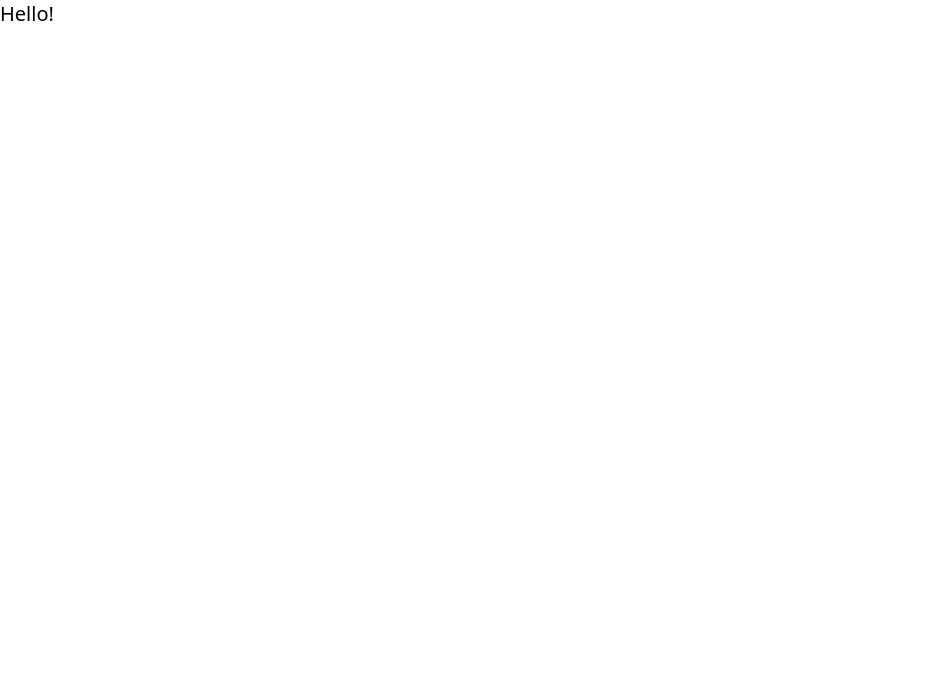
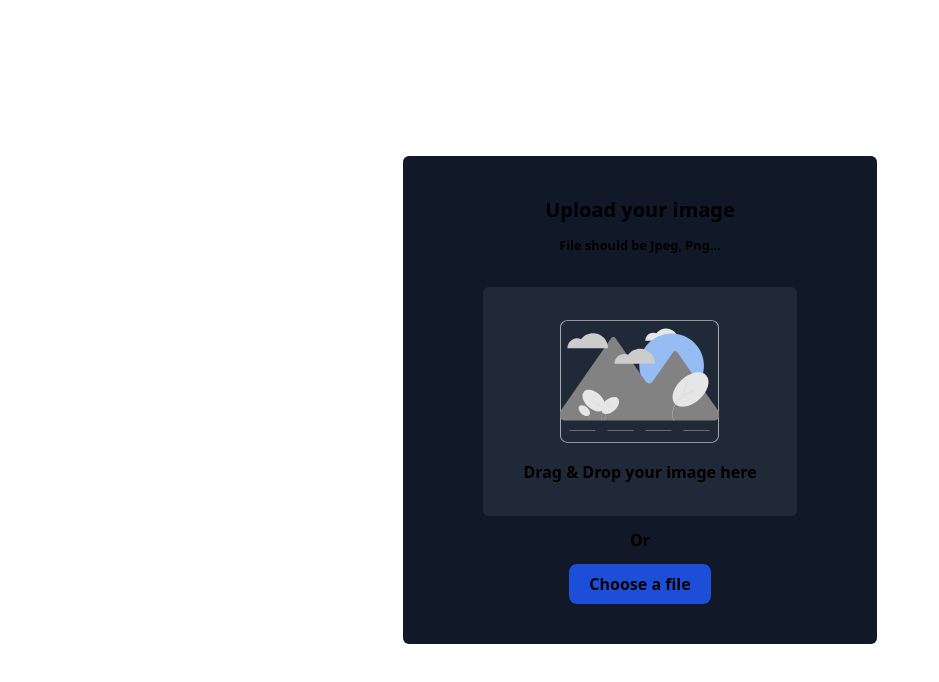
Before and after one commit to aIv4ro/iup-front, a React (Vite) app: page / in a window 1280 px wide. Shown: the top 682 px of the page, without its empty margins (0-939 px from the left). Built offline with nearby package versions, Linux system fonts and the light colour scheme.

Commit message:
Add component structure

```diff
--- a/src/App.jsx
+++ b/src/App.jsx
@@ -1,7 +1,11 @@
+import { ImagePicker } from './components/image-picker'
+
 function App () {
   return (
     <>
-      <h1 className='text-xl'>Hello!</h1>
+      <main className='h-full grid place-content-center'>
+        <ImagePicker />
+      </main>
     </>
   )
 }
--- /dev/null
+++ b/src/components/image-picker.jsx
@@ -0,0 +1,14 @@
+export function ImagePicker () {
+  return (
+    <div className='bg-gray-900 font-semibold py-10 px-20 rounded-md flex flex-col items-center justify-center gap-3'>
+      <h4 className='text-xl'>Upload your image</h4>
+      <small className='mb-5 '>File should be Jpeg, Png...</small>
+      <div className='px-10 py-8 rounded-md bg-gray-800 class flex flex-col justify-center items-center gap-4'>
+        <img src='/drop-image.svg' className='w-40' />
+        <span>Drag & Drop your image here</span>
+      </div>
+      <span>Or</span>
+      <button className='bg-blue-700 rounded-lg px-5 py-2'>Choose a file</button>
+    </div>
+  )
+}
--- a/src/index.css
+++ b/src/index.css
@@ -2,6 +2,6 @@
 @tailwind components;
 @tailwind utilities;
 
-html, body {
+html, body, #root {
   height: 100%;
 }
```
